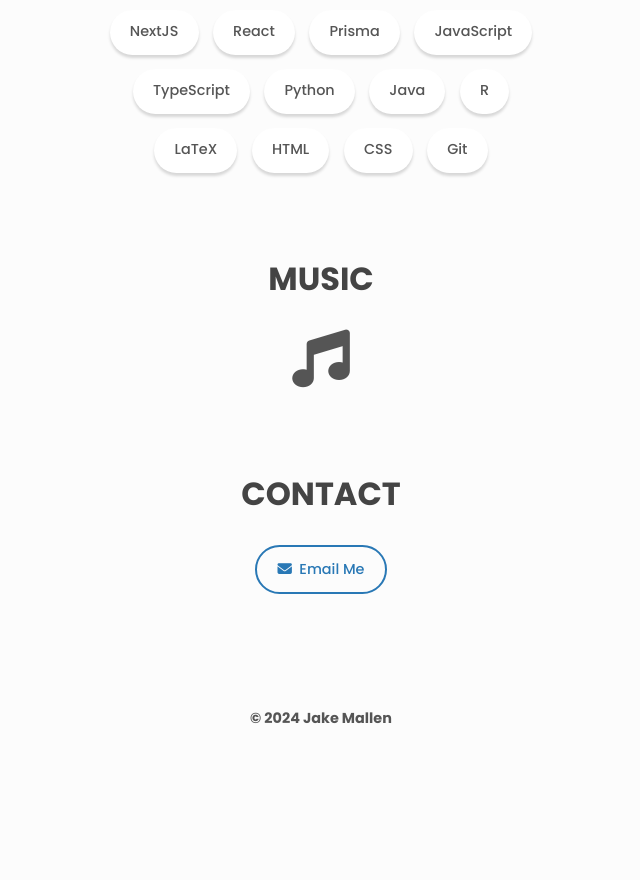
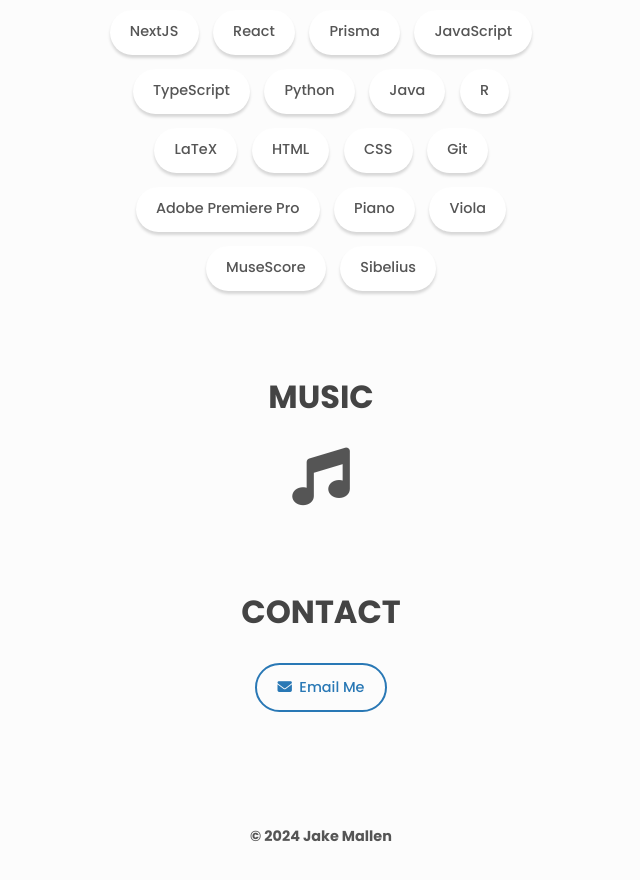
Before and after one commit to Jayyhk/jayyhk.github.io, a plain HTML site: page index.html in a window 1280 px wide. Shown: the part 1129-2009 px from the top of the page, without its empty margins (319-959 px from the left). Before the commit the page ends 1907 px from the top, so only its background shows below. Drawn offline with Linux system fonts and the light colour scheme.

Commit message:
included more skills

```diff
--- a/index.html
+++ b/index.html
@@ -195,6 +195,11 @@
           <li class="skills__list-item btn btn--plain">HTML</li>
           <li class="skills__list-item btn btn--plain">CSS</li>
           <li class="skills__list-item btn btn--plain">Git</li>
+          <li class="skills__list-item btn btn--plain">Adobe Premiere Pro</li>
+          <li class="skills__list-item btn btn--plain">Piano</li>
+          <li class="skills__list-item btn btn--plain">Viola</li>
+          <li class="skills__list-item btn btn--plain">MuseScore</li>
+          <li class="skills__list-item btn btn--plain">Sibelius</li>
         </ul>
       </section>
 
```
